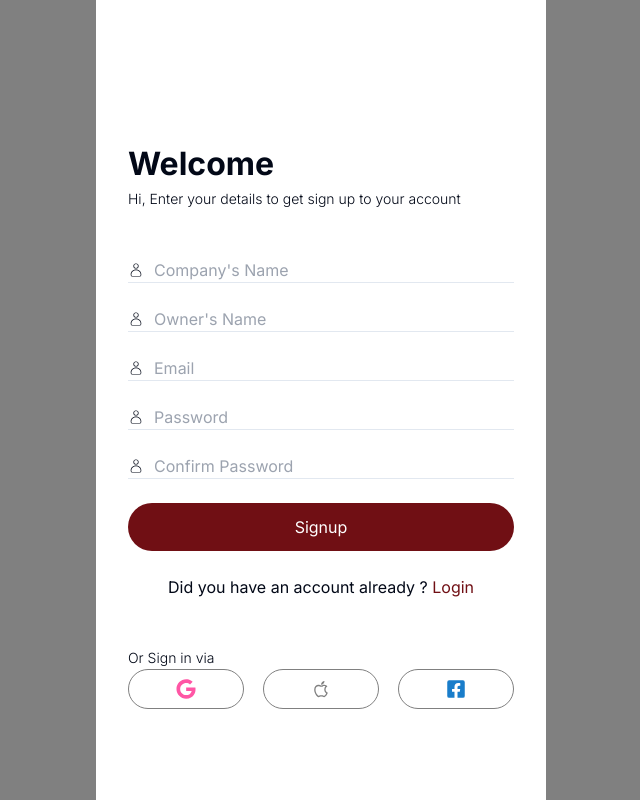
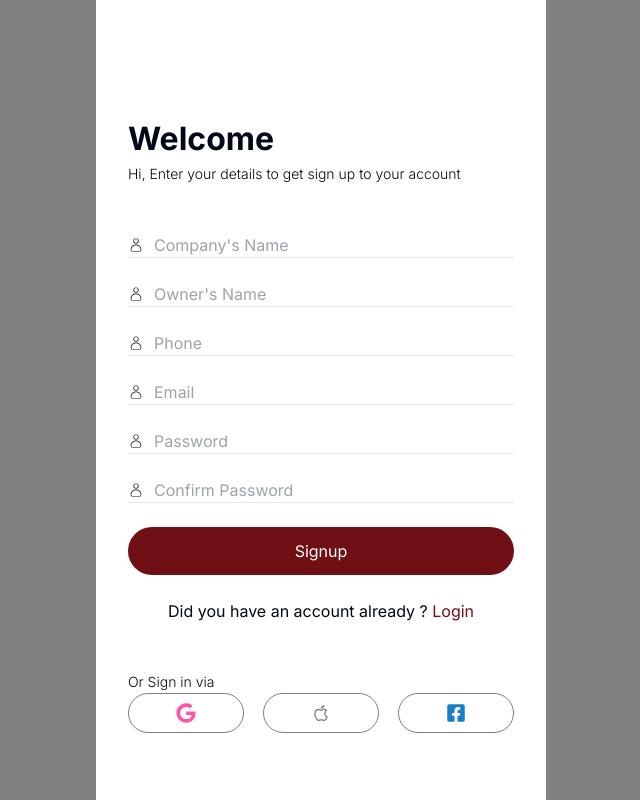
Before and after one commit to Anicodeth/KeteroWeb, a Next.js app in the folder Frontend/ketero/: page /signup/business in a window 1280 px wide. Shown: the whole page, without its empty margins (319-959 px from the left). Built offline with nearby package versions, Linux system fonts and the light colour scheme.

Commit message:
add service

```diff
--- a/Frontend/ketero/src/app/signup/business/page.tsx
+++ b/Frontend/ketero/src/app/signup/business/page.tsx
@@ -29,12 +29,14 @@ const Form: React.FC = () => {
   const [email, setEmail] = useState("");
   const [password, setPassword] = useState("");
   const [confirmPassword, setConfirmPassword] = useState("");
+  const [phone, setPhone] = useState("");
 
   const signupSchema = z.object({
     businessName: z.string().min(2),
     ownerName: z.string().min(2),
     email: z.string().email(),
     password: z.string().min(6),
+    phone:z.string()
   });
 
   const signupMutation = useMutation(
@@ -76,9 +78,8 @@ const Form: React.FC = () => {
     <motion.div
       initial={{ opacity: 0, x: -50 }}
       animate={{ opacity: 1, x: 0 }}
-    transition={{ duration: 0.5, delay: 0.1 }}>
-
-
+      transition={{ duration: 0.5, delay: 0.1 }}
+    >
       <div className={[styles.screen, styles.center].join(" ")}>
         <div className={styles.mainWrapper}>
           <h1></h1>
@@ -115,6 +116,21 @@ const Form: React.FC = () => {
                   className="outline-none border-none"
                   value={ownerName}
                   onChange={(e) => setOwnerName(e.target.value)}
+                />
+              </div>
+              <hr />
+            </div>
+            <div>
+              <div className={[styles.inputWrapper, styles.center].join(" ")}>
+                <div className={[styles.center].join(" ")}>
+                  <CiUser></CiUser>
+                </div>
+                <input
+                  type="phone"
+                  placeholder="Phone"
+                  className="outline-none border-none"
+                  value={phone}
+                  onChange={(e) => setPhone(e.target.value)}
                 />
               </div>
               <hr />
@@ -184,14 +200,14 @@ const Form: React.FC = () => {
             <p className={styles.paragraph}>Or Sign in via</p>
             <div className={styles.otherOption}>
               <div className={[styles.containerIcon, styles.center].join(" ")}>
-              <FaGoogle
+                <FaGoogle className={styles.icon} size={20} color="#FF56A5" />
+              </div>
+              <div className={[styles.containerIcon, styles.center].join(" ")}>
+                <AiOutlineApple
                   className={styles.icon}
                   size={20}
-                color="#FF56A5"
+                  color="grey"
                 />
-            </div>
-            <div className={[styles.containerIcon, styles.center].join(" ")}>
-              <AiOutlineApple className={styles.icon} size={20} color="grey" />
               </div>
               <div className={[styles.containerIcon, styles.center].join(" ")}>
                 <FaFacebookSquare
```
Lines whose indentation alone changed are shown as unchanged.
